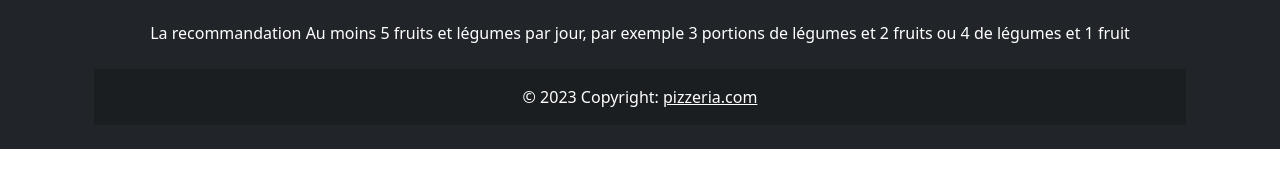
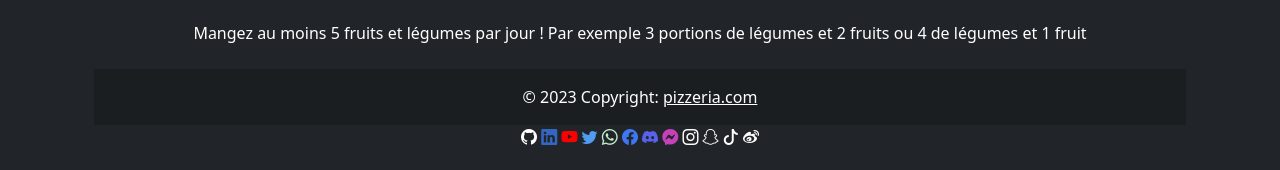
Before and after one commit to soopram/pizzerie, a plain HTML site: page index.html in a window 1280 px wide. Shown: the part 1467-1637 px from the top of the page. Before the commit the page ends 1616 px from the top, so only its background shows below. Drawn offline with nearby package versions, Linux system fonts and the light colour scheme.

Commit message:
modif navbar

```diff
--- a/index.html
+++ b/index.html
@@ -7,6 +7,7 @@
     <meta name="viewport" content="width=device-width, initial-scale=1.0">
     <link href="https://cdn.jsdelivr.net/npm/bootstrap@5.3.0-alpha3/dist/css/bootstrap.min.css" rel="stylesheet"
         integrity="sha384-KK94CHFLLe+nY2dmCWGMq91rCGa5gtU4mk92HdvYe+M/SXH301p5ILy+dN9+nJOZ" crossorigin="anonymous">
+        <link rel="stylesheet" href="https://cdn.jsdelivr.net/npm/bootstrap-icons@1.10.4/font/bootstrap-icons.css">
     <link rel="stylesheet" href="assets/css/style.css">
     <link rel="shortcut icon" href="assets/img/logo.ico" type="image/x-icon">
     <title>Document</title>
@@ -29,10 +30,14 @@
                     <a class="nav-link" href="#">Carte</a>
                     <a class="nav-link" href="#">Magasin</a>
                     <a class="nav-link">Promos</a>
-                    <a class="nav-link">Plus</a><a class="nav-link">Fidélité</a><a class="nav-link">Emploi</a><a class="nav-link">Contactez-nous</a><br><br>
+                    <a class="nav-link">Nouveautés</a><a class="nav-link">Fidélité</a><a class="nav-link">Plus</a>
+                    <a class="nav-link">Emploi</a><a class="nav-link">Contactez-nous</a><br><br>
+
                 </div>
             </div>
+            <i class="bi bi-basket" style="color: #fff;"></i>
         </div>
+
     </nav>
 
 
@@ -116,74 +121,71 @@
             </div>
 
         </div>
+
     </div>
-
-
-
         <footer class="bg-dark text-center text-white">
             <!-- Grid container -->
             <div class="container p-4">
-              <!-- Section: Social media -->
-
-              <!-- Section: Social media -->
-
-              <!-- Section: Form -->
               <section class="">
                 <form action="">
-                  <!--Grid row-->
                   <div class="row d-flex justify-content-center">
-                    <!--Grid column-->
                     <div class="col-auto">
                       <p class="pt-2">
                         <strong>Inscrivez-vous à notre newsletter</strong>
                       </p>
                     </div>
-                    <!--Grid column-->
+                    <div class="col-md-5 col-12">
 
-                    <!--Grid column-->
-                    <div class="col-md-5 col-12">
-                      <!-- Email input -->
                       <div class="form-outline form-white mb-4">
                         <input type="email" id="form5Example21" class="form-control" />
                         <label class="form-label" for="form5Example21">Entrez votre adresse email</label>
                       </div>
                     </div>
-                    <!--Grid column-->
+                    <div class="col-auto">
 
-                    <!--Grid column-->
-                    <div class="col-auto">
-                      <!-- Submit button -->
                       <button type="submit" class="btn btn-outline-light mb-4">
                         Souscrire
                       </button>
                     </div>
-                    <!--Grid column-->
+
                   </div>
-                  <!--Grid row-->
+
                 </form>
               </section>
-              <!-- Section: Form -->
 
-              <!-- Section: Text -->
               <section class="mb-4">
                 <p>
-                    La recommandation
-                    Au moins 5 fruits et légumes par jour, par exemple 3 portions de légumes et 2 fruits ou 4 de légumes et 1 fruit
+
+                    Mangez au moins 5 fruits et légumes par jour ! Par exemple 3 portions de légumes et 2 fruits ou 4 de légumes et 1 fruit
                 </p>
               </section>
-              <!-- Section: Text -->
 
-              <!-- Section: Links -->
-
-
-            <!-- Copyright -->
             <div class="text-center p-3" style="background-color: rgba(0, 0, 0, 0.2);">
               © 2023 Copyright:
               <a class="text-white" href="https://pizzeria.com">pizzeria.com</a>
             </div>
-            <!-- Copyright -->
+            <div>
+                <section>
+
+                </section>
+                <section>
+                    <i class="bi bi-github"></i>
+                    <i class="bi bi-linkedin" style="color: #3467C2"></i>
+                    <i class="bi bi-youtube" style="color: red;"></i>
+                    <i class="bi bi-twitter" style="color: #4F9CF0;"></i>
+                    <i class="bi bi-whatsapp" style="color: #C2EBC6;"></i>
+                    <i class="bi bi-facebook" style="color: #3F77F3;"></i>
+                    <i class="bi bi-discord" style="color: #5662EA;"></i>
+                    <i class="bi bi-messenger" style="color: #C541B8;"></i>
+                    <i class="bi bi-instagram"></i>
+                    <i class="bi bi-snapchat"></i>
+                    <i class="bi bi-tiktok"></i>
+                    <i class="bi bi-sina-weibo"></i>
+                </section>
+            </div>
+
           </footer>
-          <!-- Footer -->
+
 
 
     <script src="https://cdn.jsdelivr.net/npm/bootstrap@5.3.0-alpha3/dist/js/bootstrap.bundle.min.js"
```
Also changed, not shown: assets/img/footer.jpg (added).
